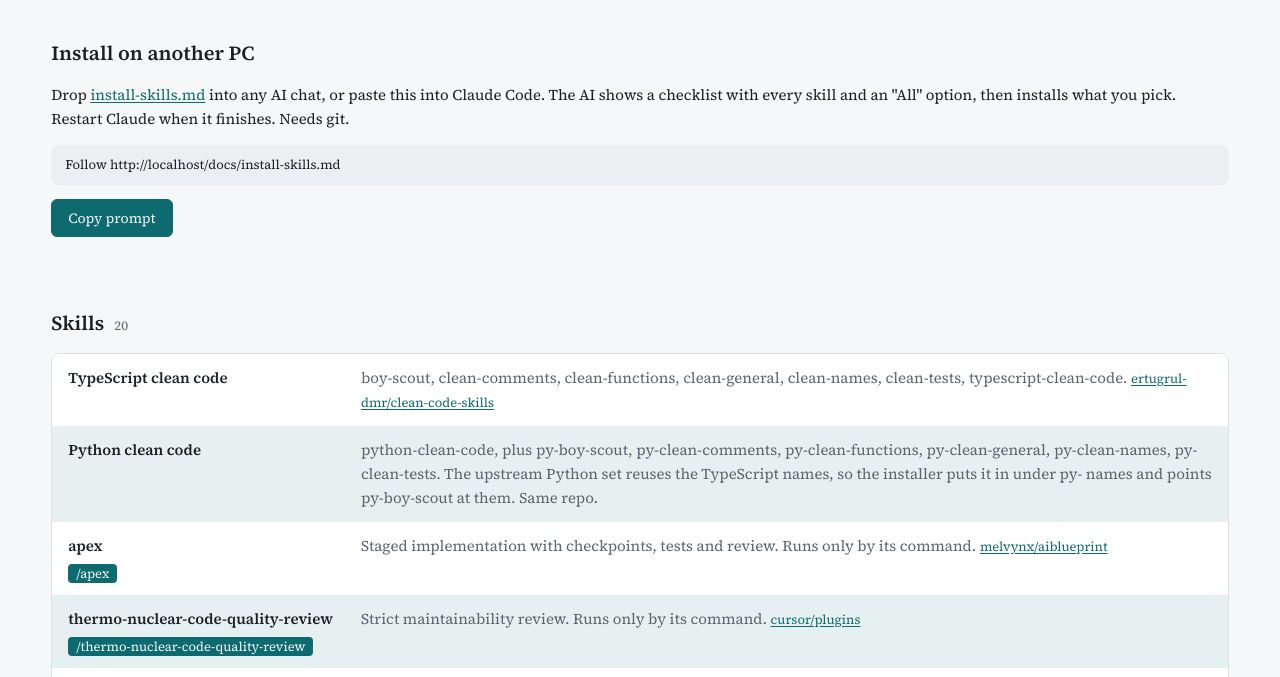
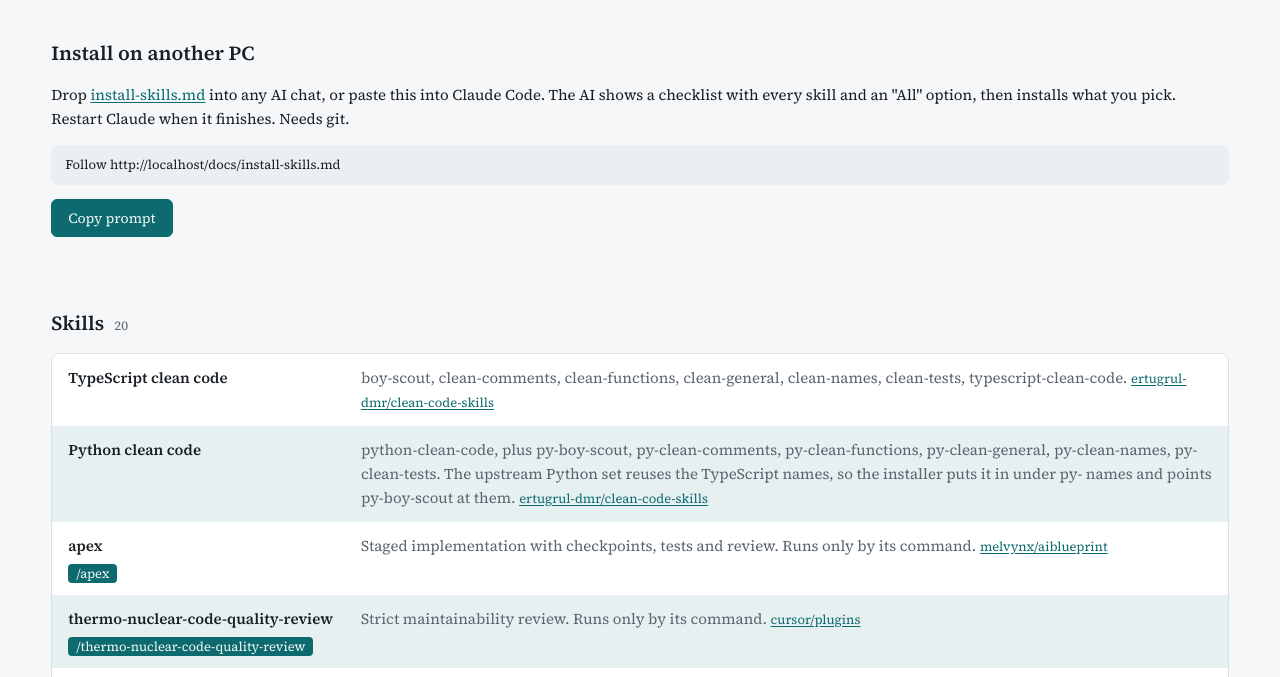
Before and after one commit to nnabil-prog/ai-skills-kit, a plain HTML site: page docs/index.html in a window 1280 px wide. Shown: the part 123-800 px from the top of the page. Drawn offline with Linux system fonts and the light colour scheme.

Commit message:
Link the Python clean code row to its source repo
Co-Authored-By: Claude Opus 5.5 <noreply@anthropic.com>

```diff
--- a/docs/index.html
+++ b/docs/index.html
@@ -74,7 +74,7 @@
     <h2 id="own">Skills <span>20</span></h2>
     <dl>
       <div class="row"><dt>TypeScript clean code</dt><dd>boy-scout, clean-comments, clean-functions, clean-general, clean-names, clean-tests, typescript-clean-code. <a href="https://github.com/ertugrul-dmr/clean-code-skills">ertugrul-dmr/clean-code-skills</a></dd></div>
-      <div class="row"><dt>Python clean code</dt><dd>python-clean-code, plus py-boy-scout, py-clean-comments, py-clean-functions, py-clean-general, py-clean-names, py-clean-tests. The upstream Python set reuses the TypeScript names, so the installer puts it in under py- names and points py-boy-scout at them. Same repo.</dd></div>
+      <div class="row"><dt>Python clean code</dt><dd>python-clean-code, plus py-boy-scout, py-clean-comments, py-clean-functions, py-clean-general, py-clean-names, py-clean-tests. The upstream Python set reuses the TypeScript names, so the installer puts it in under py- names and points py-boy-scout at them. <a href="https://github.com/ertugrul-dmr/clean-code-skills">ertugrul-dmr/clean-code-skills</a></dd></div>
       <div class="row"><dt>apex <code class="cmd">/apex</code></dt><dd>Staged implementation with checkpoints, tests and review. Runs only by its command. <a href="https://github.com/melvynx/aiblueprint">melvynx/aiblueprint</a></dd></div>
       <div class="row"><dt>thermo-nuclear-code-quality-review <code class="cmd">/thermo-nuclear-code-quality-review</code></dt><dd>Strict maintainability review. Runs only by its command. <a href="https://github.com/cursor/plugins">cursor/plugins</a></dd></div>
       <div class="row"><dt>impeccable</dt><dd>Design, critique and polish UI. The installer also fetches its helper engine into ~/.impeccable from the project's GitHub releases and checks it against the pinned checksum. <a href="https://github.com/pbakaus/impeccable">pbakaus/impeccable</a></dd></div>
```
Also changed, not shown: 2 other files.
